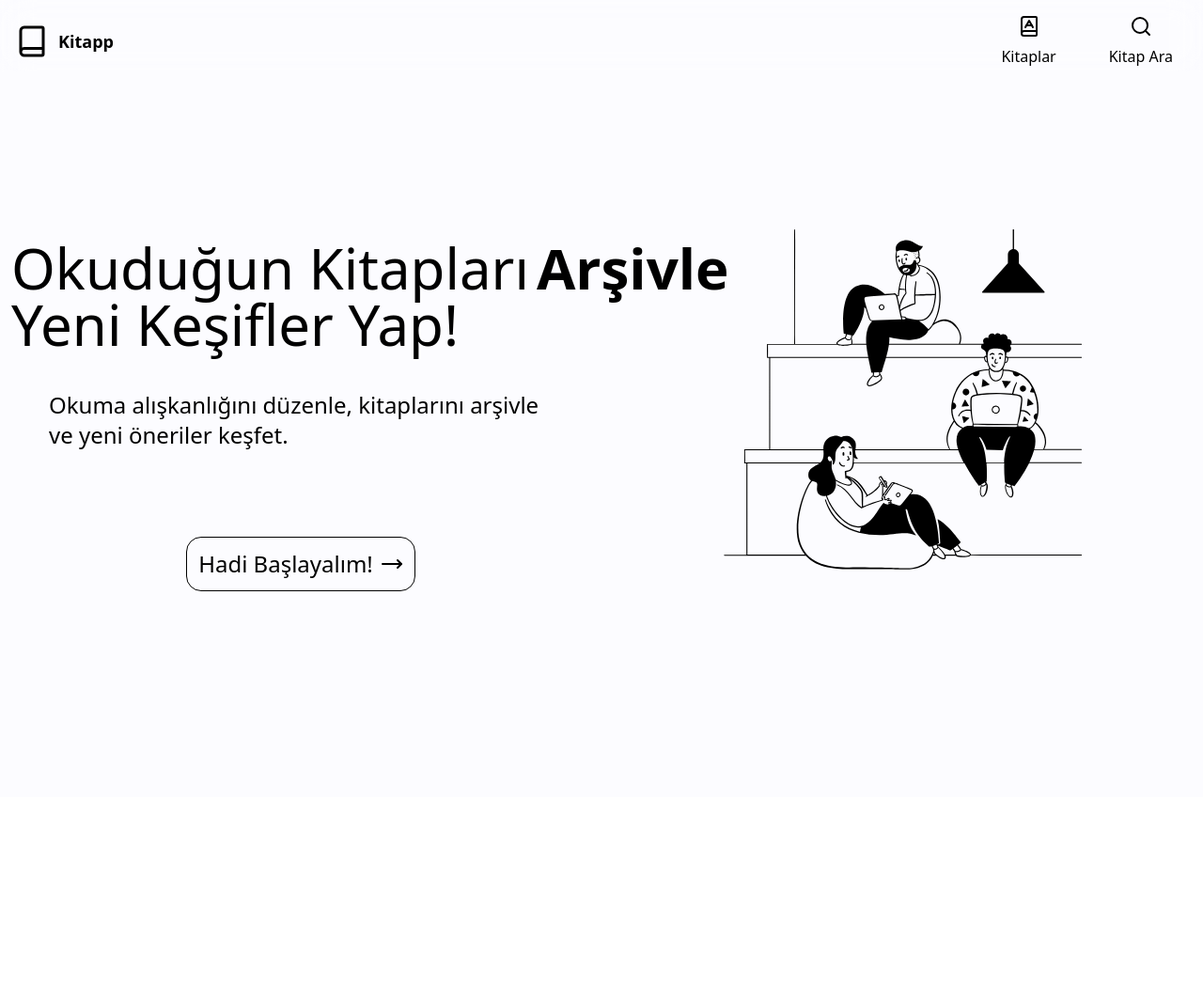
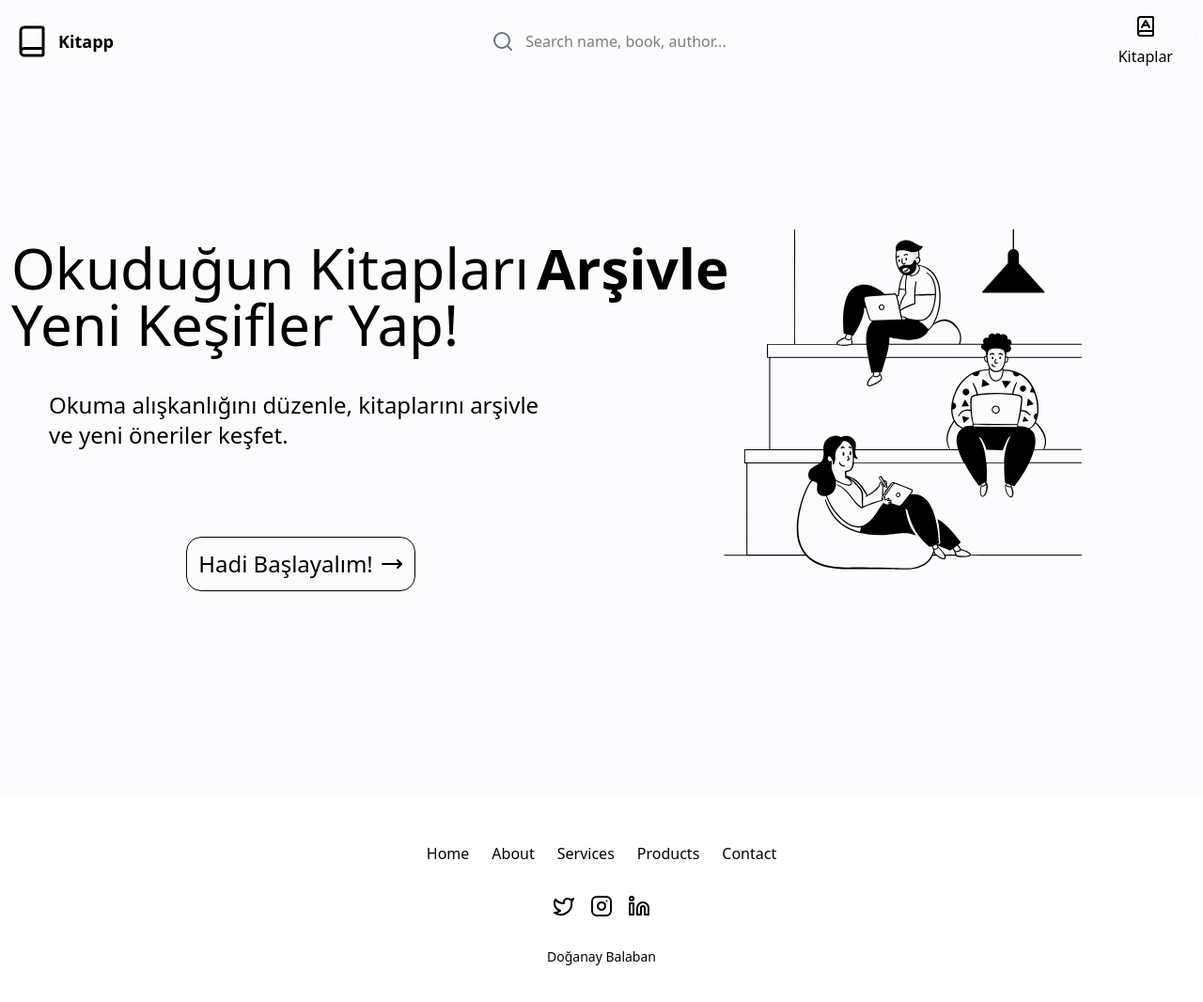
Before and after one commit to DoganayBalaban/Kitapp, a React (Vite) app in the folder frontend/: page / in a window 1280 px wide. Shown: the top 1066 px of the page at 94% size. Before the commit the page ends 848 px from the top, so only its background shows below. Built offline with nearby package versions, Linux system fonts and the light colour scheme; no server answers; the HTML template or start-up script is replaced by a standard one.

Commit message:
ui update, searching functions, footer etc...

```diff
--- a/frontend/src/App.jsx
+++ b/frontend/src/App.jsx
@@ -10,6 +10,7 @@ import Landing from "./pages/Landing";
 import Register from "./pages/Register";
 import Books from "./pages/Books";
 import NotFound from "./pages/NotFound";
+import Footer from "./components/Footer";
 
 const App = () => {
   const { user, checkAuth, isCheckingAuth } = useAuthStore();
@@ -44,6 +45,7 @@ const App = () => {
         <Route path="/kitaplar" element={<Books />} />
         <Route path="*" element={<NotFound />} />
       </Routes>
+      <Footer />
     </>
   );
 };
--- /dev/null
+++ b/frontend/src/components/Footer.jsx
@@ -0,0 +1,49 @@
+import { Book, Facebook, Instagram, Linkedin, Twitter } from "lucide-react";
+import React from "react";
+
+const Footer = () => {
+  return (
+    <footer className="bg-background py-12">
+      <div className="container mx-auto px-4 md:px-6">
+        <div className="flex flex-col items-center">
+          <nav className="mb-8 flex flex-wrap justify-center gap-6">
+            <a href="#" className="hover:text-primary">
+              Home
+            </a>
+            <a href="#" className="hover:text-primary">
+              About
+            </a>
+            <a href="#" className="hover:text-primary">
+              Services
+            </a>
+            <a href="#" className="hover:text-primary">
+              Products
+            </a>
+            <a href="#" className="hover:text-primary">
+              Contact
+            </a>
+          </nav>
+          <div className="mb-8 flex space-x-4">
+            <button variant="outline" size="icon" className="rounded-full">
+              <Twitter className="h-6 w-6" />
+              <span className="sr-only">Twitter</span>
+            </button>
+            <button variant="outline" size="icon" className="rounded-full">
+              <Instagram className="h-6 w-6" />
+              <span className="sr-only">Instagram</span>
+            </button>
+            <button variant="outline" size="icon" className="rounded-full">
+              <Linkedin className="h-6 w-6" />
+              <span className="sr-only">LinkedIn</span>
+            </button>
+          </div>
+          <div className="text-center">
+            <p className="text-sm text-muted-foreground">Doğanay Balaban</p>
+          </div>
+        </div>
+      </div>
+    </footer>
+  );
+};
+
+export default Footer;
--- a/frontend/src/components/Navbar.jsx
+++ b/frontend/src/components/Navbar.jsx
@@ -1,10 +1,25 @@
-import React from "react";
-import { Link } from "react-router-dom";
-import { User, LogOut, Book, BookA, Search, Library } from "lucide-react";
+import React, { useState } from "react";
+import { Link, useNavigate } from "react-router-dom";
+import {
+  User,
+  LogOut,
+  Book,
+  BookA,
+  Search,
+  Library,
+  SearchSlashIcon,
+  SearchIcon,
+} from "lucide-react";
 import { useAuthStore } from "../store/useAuthStore";
 
 const Navbar = () => {
   const { user, logout } = useAuthStore();
+  const [search, setSearch] = useState("");
+  const navigate = useNavigate();
+  const handleSearch = (e) => {
+    e.preventDefault();
+    navigate(`/kitaplar?search=${search}`);
+  };
   return (
     <header
       className="bg-base-100  border-base-300 fixed w-full top-0 z-40
@@ -24,6 +39,22 @@ const Navbar = () => {
             </Link>
           </div>
 
+          <form
+            onSubmit={handleSearch}
+            className="flex justify-center items-center"
+          >
+            <div className="relative">
+              <SearchIcon className="absolute left-3 top-1/2 transform -translate-y-1/2 w-6 h-6 text-gray-500" />
+              <input
+                type="text"
+                className="p-2 pl-12 w-68 rounded-2xl focus:outline-none focus:ring-2 focus:ring-primary"
+                placeholder="Search name, book, author..."
+                value={search}
+                onChange={(e) => setSearch(e.target.value)}
+              />
+            </div>
+          </form>
+
           <div className="flex items-center gap-6">
             <Link
               to={"/kitaplar"}
@@ -34,16 +65,6 @@ const Navbar = () => {
             >
               <BookA className="w-6 h-6" />
               <span className="hidden sm:inline">Kitaplar</span>
-            </Link>
-            <Link
-              to={"/ara"}
-              className={`
-              btn btn-sm gap-2 transition-colors flex flex-col items-center hover:bg-gray-200 rounded-md p-4
-
-              `}
-            >
-              <Search className="w-6 h-6" />
-              <span className="hidden sm:inline">Kitap Ara</span>
             </Link>
 
             {user && (
--- a/frontend/src/pages/Books.jsx
+++ b/frontend/src/pages/Books.jsx
@@ -1,8 +1,13 @@
 import React, { useEffect, useState } from "react";
+import { useLocation } from "react-router-dom";
 import { Swiper, SwiperSlide } from "swiper/react";
 import "swiper/css";
 import { useBookStore } from "../store/useBookStore";
+import { Loader } from "lucide-react";
 const Books = () => {
+  const location = useLocation();
+  const queryParams = new URLSearchParams(location.search);
+  const searchQuery = queryParams.get("search") || "";
   const {
     books,
     booksBySearch,
@@ -12,58 +17,61 @@ const Books = () => {
     featuredBooks,
     getFeaturedBooks,
   } = useBookStore();
-  const [query, setQuery] = useState("");
-  const handleSearch = (e) => {
-    e.preventDefault();
+  const [query, setQuery] = useState(searchQuery || "");
 
-    booksBySearch(query);
-  };
   useEffect(() => {
+    if (searchQuery) {
+      booksBySearch(searchQuery);
+    } else {
       getFeaturedBooks();
-  }, []);
-  if (error) {
-    return <div>{error}</div>;
+    }
+  }, [searchQuery]);
+  if (isGettingBooks) {
+    return <Loader size={10} className="animate-spin"></Loader>;
   }
   return (
     <div className="container mt-19 p-4">
-      <h1 className="text-2xl font-bold mb-4">Kitaplar</h1>
-
-      {/* Arama Kutusu */}
-      <form onSubmit={handleSearch} className="mb-6">
-        <input
-          type="text"
-          value={query}
-          onChange={(e) => setQuery(e.target.value)}
-          placeholder="Kitap ara..."
-          className="p-2 border border-gray-300 rounded-md w-full"
-        />
-        <button
-          type="submit"
-          className="bg-blue-500 text-white px-4 py-2 rounded mt-2 w-full"
-        >
-          Ara
-        </button>
-      </form>
-
-      {isGettingBooks && <p>Yükleniyor...</p>}
+      <div className="p-4 space-y-2 justify-center items-center flex-col mt-19">
+        <div className="text-center">
+          <h1 className="text-5xl font-light">Kitapp'a Hoşgeldin</h1>
+        </div>
+        <div className="text-center">
+          <p>
+            Meet your favorite book, find your reading community and manage your
+            reading life.
+          </p>
+        </div>
+      </div>
 
       {/* Arama Sonuçları */}
       {books.length > 0 ? (
         <div>
           <h2 className="text-xl font-semibold mb-2">Arama Sonuçları</h2>
           <div className="">
-            <Swiper spaceBetween={50} slidesPerView={3}>
+            <Swiper spaceBetween={40} slidesPerView={5}>
               {books.map((book) => (
-                <div key={book.id} className="border p-2 rounded-md">
+                <div key={book.id} className="border p-4  rounded-md">
                   <SwiperSlide>
-                    {" "}
+                    <div className="flex-col items-center justify-center p-4 space-y-2">
+                      <div className="">
                         <img
                           src={book.thumbnail}
                           alt={book.title}
-                      className="w-full h-auto object-cover rounded"
+                          className="w-full h-auto object-cover rounded shadow-2xl"
                         />
+                      </div>
+                      <div className="text-center p-2 space-y-4 ">
+                        {" "}
                         <h3 className="font-semibold mt-2">{book.title}</h3>
-                    <p className="text-sm">{book.authors.join(", ")}</p>
+                        <p className="text-sm font-light">
+                          {book.authors.join(", ")}
+                        </p>
+                        <p className="text-sm">
+                          Puan: {book.rating || "N/A"} ⭐ (
+                          {book.ratingsCount || 0} oy)
+                        </p>
+                      </div>
+                    </div>
                   </SwiperSlide>
                 </div>
               ))}
@@ -71,21 +79,33 @@ const Books = () => {
           </div>
         </div>
       ) : (
-        <div>
-          <h2 className="text-xl font-semibold mb-2">Öne Çıkan Kitaplar</h2>
+        <div className="mx-15">
+          <h2 className="text-3xl font-light mb-2">Şu anda Popüler</h2>
           <div className="">
-            <Swiper spaceBetween={50} slidesPerView={3}>
+            <Swiper spaceBetween={40} slidesPerView={5}>
               {featuredBooks.map((book) => (
-                <div key={book.id} className="border p-2 rounded-md">
+                <div key={book.id} className="border p-4  rounded-md">
                   <SwiperSlide>
-                    {" "}
+                    <div className="flex-col items-center justify-center p-4 space-y-2">
+                      <div className="">
                         <img
                           src={book.thumbnail}
                           alt={book.title}
-                      className="w-full h-auto object-cover rounded"
+                          className="w-full h-auto object-cover rounded shadow-2xl"
                         />
+                      </div>
+                      <div className="text-center p-2 space-y-4 ">
+                        {" "}
                         <h3 className="font-semibold mt-2">{book.title}</h3>
-                    <p className="text-sm">{book.authors.join(", ")}</p>
+                        <p className="text-sm font-light">
+                          {book.authors.join(", ")}
+                        </p>
+                        <p className="text-sm">
+                          Puan: {book.rating || "N/A"} ⭐ (
+                          {book.ratingsCount || 0} oy)
+                        </p>
+                      </div>
+                    </div>
                   </SwiperSlide>
                 </div>
               ))}
--- a/frontend/src/pages/NotFound.jsx
+++ b/frontend/src/pages/NotFound.jsx
@@ -2,7 +2,7 @@ import React from "react";
 
 const NotFound = () => {
   return (
-    <div className="mt-19">
+    <div className="mt-19 h-screen">
       <h1>404 - Sayfa Bulunamadı</h1>
       <p>Aradığınız sayfa mevcut değil.</p>
     </div>
```
Also changed, not shown: 1 other file (tests, documents, lock files or other folders). Lines whose indentation alone changed are shown as unchanged.
